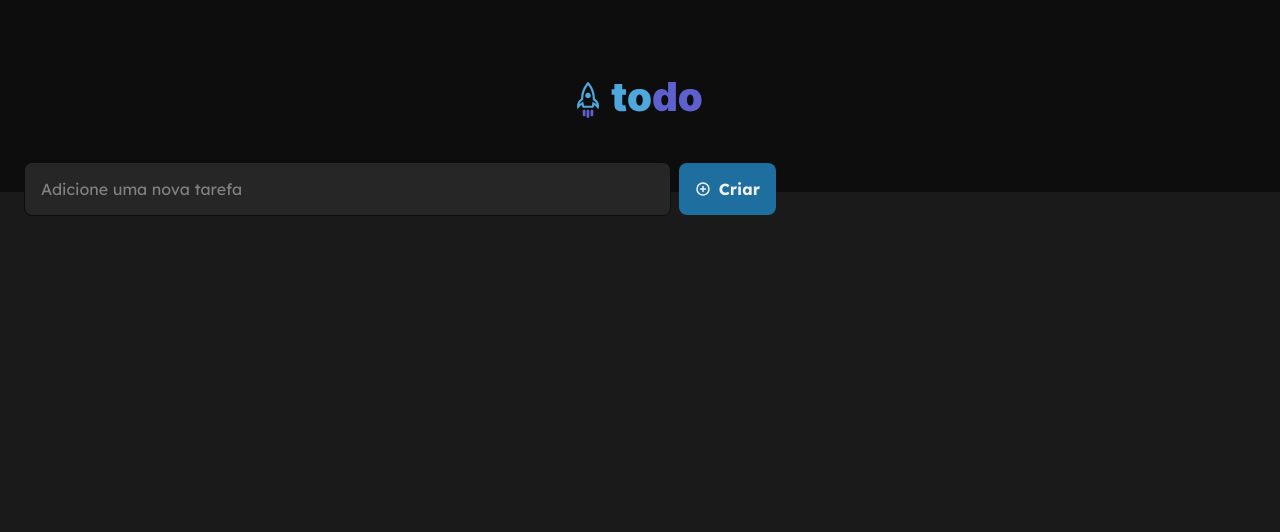
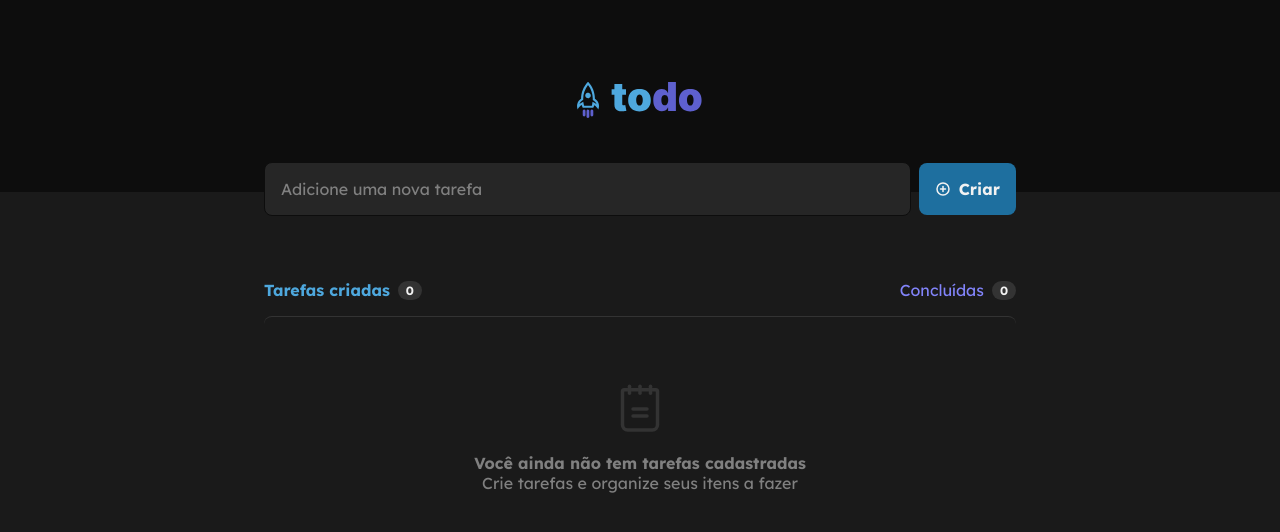
Before and after one commit to gitirana/To-do, a React (Vite) app: page / in a window 1280 px wide. Shown: the top 532 px of the page. Built offline with nearby package versions, Linux system fonts and the light colour scheme.

Commit message:
create task list without task

```diff
--- /dev/null
+++ b/src/App.module.css
@@ -0,0 +1,5 @@
+.wrapper {
+  display: flex;
+  flex-direction: column;
+  align-items: center;
+}
--- a/src/App.tsx
+++ b/src/App.tsx
@@ -1,13 +1,18 @@
 import { Header } from "./components/Header";
 import { CreateTask } from "./components/CreateTask";
+import { Main } from "./components/Main";
 
+import styles from "./App.module.css";
 import "./global.css";
 
 export function App() {
   return (
     <>
       <Header />
-      <CreateTask />
+      <div className={styles.wrapper}>
+        <CreateTask />
+        <Main />
+      </div>
     </>
   );
 }
--- a/src/components/CreateTask.module.css
+++ b/src/components/CreateTask.module.css
@@ -1,10 +1,12 @@
 .container {
   display: flex;
   align-items: center;
+  justify-content: center;
   margin-top: calc(0px - 1.5rem - 6px);
   gap: 0.5rem;
-  max-width: 800px;
+  max-width: 50rem;
   padding: 0 1.5rem;
+  width: 100%;
 }
 
 .input {
@@ -30,6 +32,13 @@
   background-color: var(--blue-500);
   color: var(--gray-100);
   font-weight: 700;
+  cursor: pointer;
+
+  transition: color 0.1s, background-color 0.1s;
+}
+
+.button:hover {
+  background-color: var(--blue-300);
 }
 
 .button svg {
--- /dev/null
+++ b/src/components/Main.module.css
@@ -0,0 +1,50 @@
+.wrapper {
+  padding: 4rem 1.5rem 0 1.5rem;
+  max-width: 50rem;
+
+  display: flex;
+  width: 100%;
+  flex-direction: column;
+  gap: 1rem;
+}
+
+.header {
+  display: flex;
+  width: 100%;
+  justify-content: space-between;
+}
+
+.createTask {
+  display: flex;
+  align-items: center;
+  gap: 0.5rem;
+}
+
+.createTask strong {
+  color: var(--blue-300);
+}
+
+.doneTasks {
+  display: flex;
+  align-items: center;
+  gap: 0.5rem;
+}
+
+.doneTasks > span {
+  color: var(--purple-300);
+}
+
+.badge {
+  padding: 0.125rem 0.5rem;
+  background-color: var(--gray-400);
+  border-radius: 999px;
+
+  display: flex;
+  align-items: center;
+  justify-content: center;
+}
+
+.badge strong {
+  color: var(--gray-100);
+  font-size: 0.75rem;
+}
--- /dev/null
+++ b/src/components/Main.tsx
@@ -0,0 +1,29 @@
+import { TasksContainer } from "./TasksContainer";
+
+import styles from "./Main.module.css";
+
+export function Main() {
+  return (
+    <div className={styles.wrapper}>
+      <div className={styles.header}>
+        <div className={styles.createTask}>
+          <strong>Tarefas criadas</strong>
+
+          <div className={styles.badge}>
+            <strong>0</strong>
+          </div>
+        </div>
+
+        <div className={styles.doneTasks}>
+          <span>Concluídas</span>
+
+          <div className={styles.badge}>
+            <strong>0</strong>
+          </div>
+        </div>
+      </div>
+
+      <TasksContainer />
+    </div>
+  );
+}
--- /dev/null
+++ b/src/components/TasksContainer.module.css
@@ -0,0 +1,22 @@
+.container {
+  display: flex;
+  flex-direction: column;
+  align-items: center;
+  justify-content: center;
+  gap: 1rem;
+
+  padding: 4rem 1.5rem;
+
+  border-top: 1px solid var(--gray-400);
+  border-radius: 8px;
+}
+
+.textContainer {
+  display: flex;
+  flex-direction: column;
+  align-items: center;
+}
+
+.container svg {
+  color: var(--gray-400);
+}
--- /dev/null
+++ b/src/components/TasksContainer.tsx
@@ -0,0 +1,15 @@
+import { Notepad } from "phosphor-react";
+import styles from "./TasksContainer.module.css";
+
+export function TasksContainer() {
+  return (
+    <div className={styles.container}>
+      <Notepad size={56} />
+
+      <div className={styles.textContainer}>
+        <strong>Você ainda não tem tarefas cadastradas</strong>
+        <span>Crie tarefas e organize seus itens a fazer</span>
+      </div>
+    </div>
+  );
+}
```
